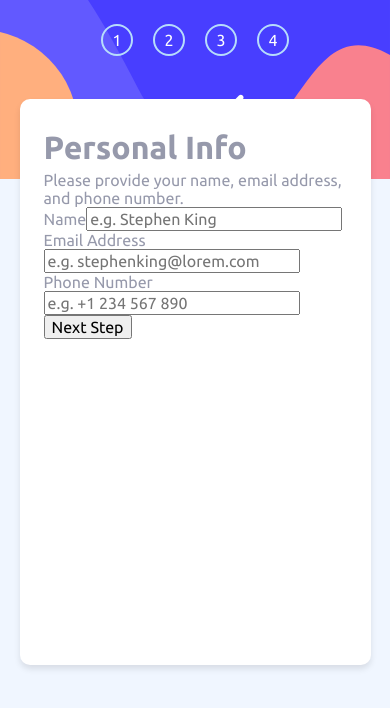
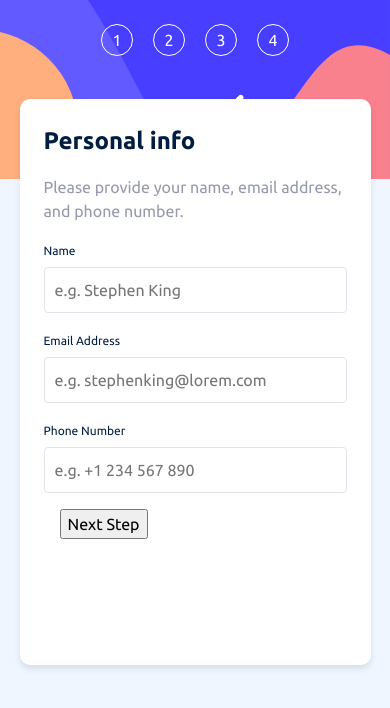
Before and after one commit to Doileo/multi-step-form, a React (Create React App) app: page / in a window 390 px wide. Shown: the top 708 px of the page. Built offline with nearby package versions, Linux system fonts and the light colour scheme.

Commit message:
Applied styles to the PersonalInfo component for mobile view. Still need to resolve the issue with the navigation buttons' placement.

```diff
--- a/src/components/PersonalInfo/PersonalInfo.css
+++ b/src/components/PersonalInfo/PersonalInfo.css
@@ -0,0 +1,48 @@
+.personal-info-container {
+  display: flex;
+  flex-direction: column;
+}
+
+.info-content {
+  display: flex;
+  flex-direction: column;
+  gap: 1rem;
+}
+
+.info-heading {
+  font-size: var(--font-size-24);
+  color: var(--denim-color);
+}
+
+.info-form {
+  display: flex;
+  flex-direction: column;
+  gap: 1rem;
+}
+
+.form-group {
+  display: flex;
+  flex-direction: column;
+}
+
+.form-group label {
+  margin-bottom: 4px;
+}
+
+label {
+  font-size: var(--font-size-12);
+  color: var(--denim-color);
+}
+
+.form-group input {
+  padding: 10px;
+  border: 1px solid var(--border-color);
+  border-radius: 4px;
+  color: var(--grey-color);
+}
+
+.navigation-buttons {
+  background-color: var(--white-color);
+  color: var(--grey-color);
+  padding: 1rem;
+}
--- a/src/components/PersonalInfo/PersonalInfo.js
+++ b/src/components/PersonalInfo/PersonalInfo.js
@@ -13,9 +13,10 @@ const PersonalInfo = ({ onNextStep }) => {
 
   return (
     <StepLayout currentStep={1}>
+      <div className="personal-info-container">
         {/* Content */}
         <div className="info-content">
-        <h1 className="info-heading">Personal Info</h1>
+          <h1 className="info-heading">Personal info</h1>
           <p className="info-text">
             Please provide your name, email address, and phone number.
           </p>
@@ -38,6 +39,7 @@ const PersonalInfo = ({ onNextStep }) => {
               <input type="tel" id="phone" placeholder="e.g. +1 234 567 890" />
             </div>
           </form>
+        </div>
 
         {/* Navigation Button */}
         <div className="navigation-buttons">
--- a/src/components/StepLayout/StepLayout.css
+++ b/src/components/StepLayout/StepLayout.css
@@ -33,7 +33,7 @@
   width: 2rem;
   height: 2rem;
   border-radius: 50%;
-  border: 2px solid var(--sky-blue-color);
+  border: 1px solid var(--white-color);
   background-color: transparent;
   color: var(--white-color);
 }
@@ -128,11 +128,6 @@
   color: white;
 }
 
-.step-text {
-  display: grid;
-  gap: 0.25rem;
-}
-
 .step-main-text {
   font-size: var(--font-size-12);
   color: var(--light-blue-color);
--- a/src/styles/App.css
+++ b/src/styles/App.css
@@ -35,6 +35,7 @@ body {
   font-family: "Ubuntu", sans-serif;
   color: var(--grey-color);
   background-color: var(--background-color);
+  line-height: 1.5rem;
   min-height: 100vh;
 }
 
```
Lines whose indentation alone changed are shown as unchanged.
